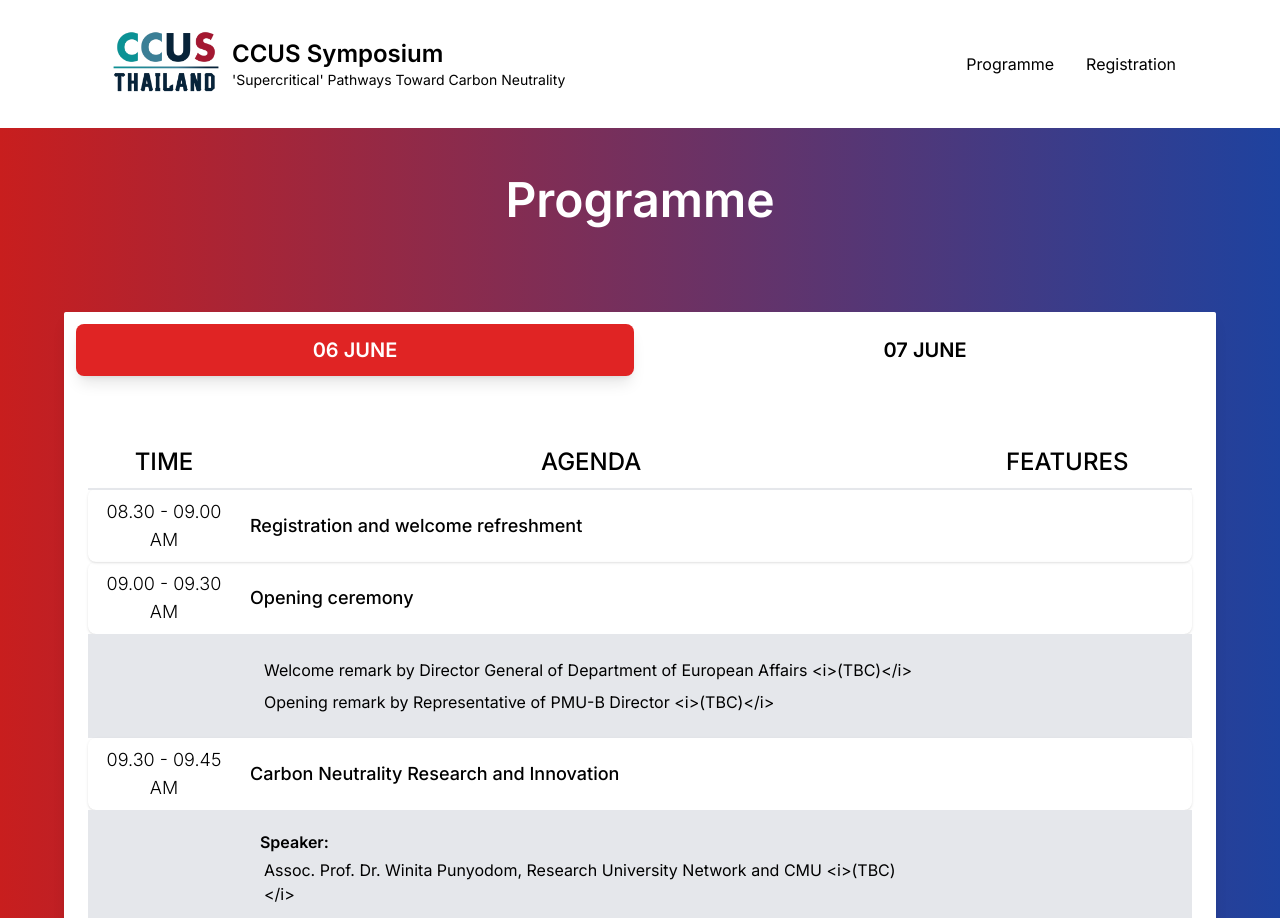
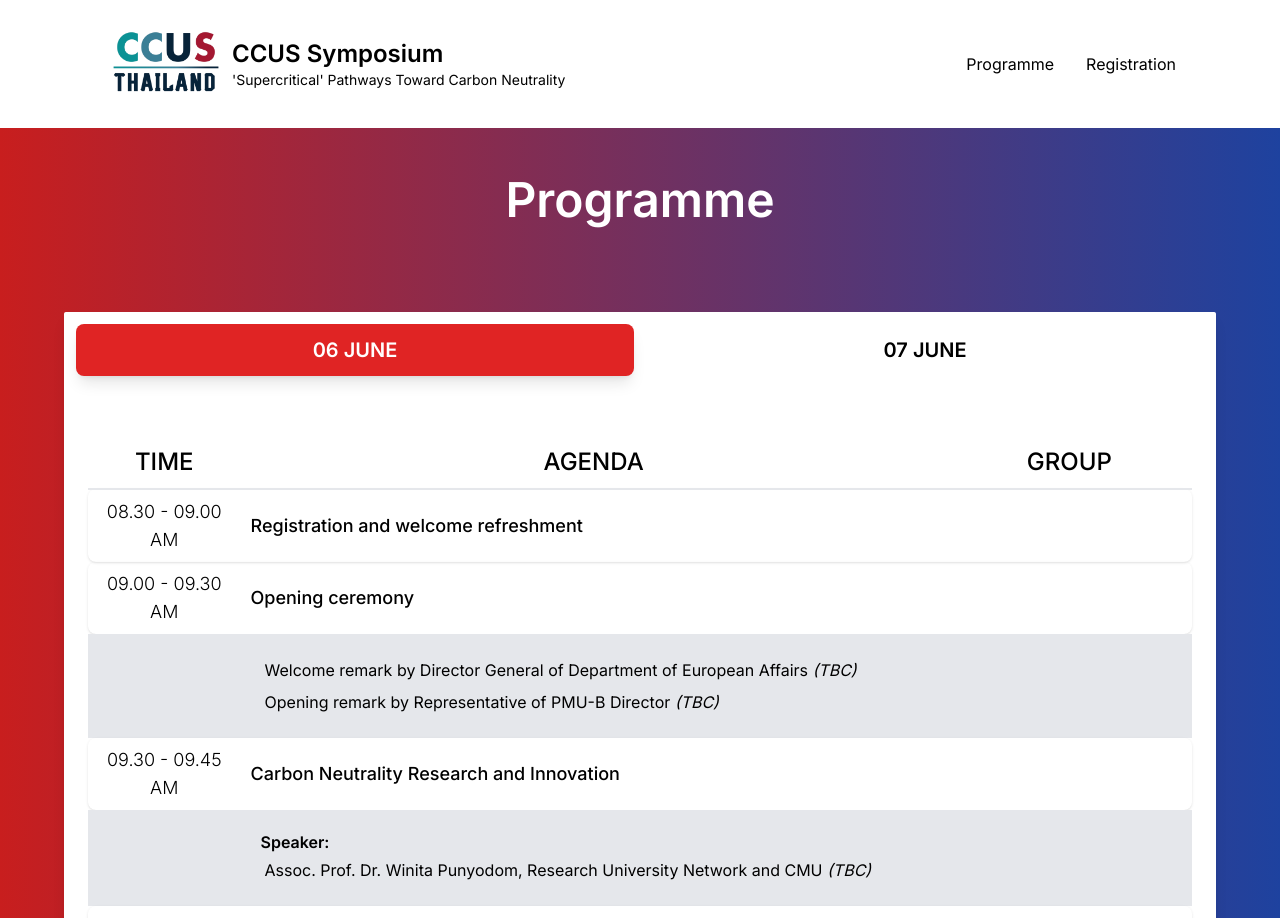
Before and after one commit to thunyoubun/ccs-registration, a Next.js app: page /programme in a window 1280 px wide. Shown: the top 918 px of the page. Built offline with nearby package versions, Linux system fonts and the light colour scheme.

Commit message:
add dangerouse

```diff
--- a/src/app/Components/TableProgramme.tsx
+++ b/src/app/Components/TableProgramme.tsx
@@ -49,9 +49,7 @@ function RowData({ date }: { date: IProgrammeData[] }) {
             {schedule.description.length > 0 ? (
               <div>
                 {schedule.description.map((data) => (
-                  <h2 className="p-1" key={data}>
-                    {data}
-                  </h2>
+                  <h2 className="p-1" key={data} dangerouslySetInnerHTML={{ __html: data}} />
                 ))}
               </div>
             ) : (
@@ -62,9 +60,7 @@ function RowData({ date }: { date: IProgrammeData[] }) {
                 <h2 className="font-semibold">Speaker:</h2>
                 <ul>
                   {schedule.speakers.map((data) => (
-                    <li className="p-1" key={data}>
-                      {data}
-                    </li>
+                    <li className="p-1" key={data} dangerouslySetInnerHTML={{__html: data}} />
                   ))}
                 </ul>
               </div>
@@ -80,9 +76,7 @@ function RowData({ date }: { date: IProgrammeData[] }) {
                   }`}
                 >
                   {schedule.panelists.map((data) => (
-                    <li className="p-1" key={data}>
-                      {data}
-                    </li>
+                    <li className="p-1" key={data} dangerouslySetInnerHTML={{__html: data}} />
                   ))}
                 </ul>
               </div>
@@ -98,9 +92,7 @@ function RowData({ date }: { date: IProgrammeData[] }) {
                   }`}
                 >
                   {schedule.facilitators.map((data) => (
-                    <li className="p-1" key={data}>
-                      {data}
-                    </li>
+                    <li className="p-1" key={data} dangerouslySetInnerHTML={{__html: data}} />
                   ))}
                 </ul>
               </div>
@@ -161,7 +153,7 @@ function TableProgramme() {
             <tr className="border-b-2">
               <th className="text-center font-medium text-2xl">TIME</th>
               <th className="text-center font-medium text-2xl">AGENDA</th>
-              <th className="text-center font-medium text-2xl">FEATURES</th>
+              <th className="text-center font-medium text-2xl">GROUP</th>
             </tr>
           </thead>
           <tbody>
```
